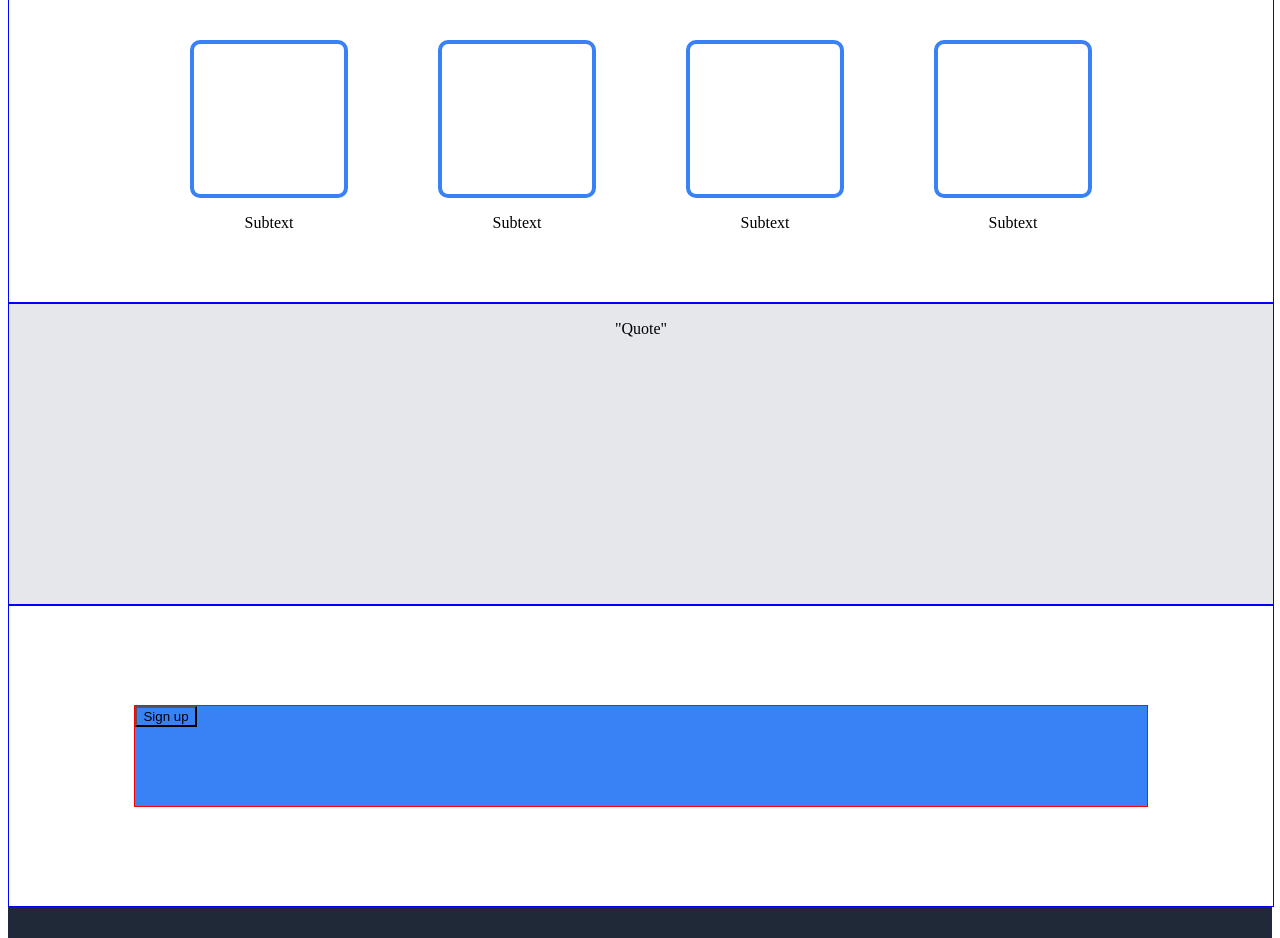
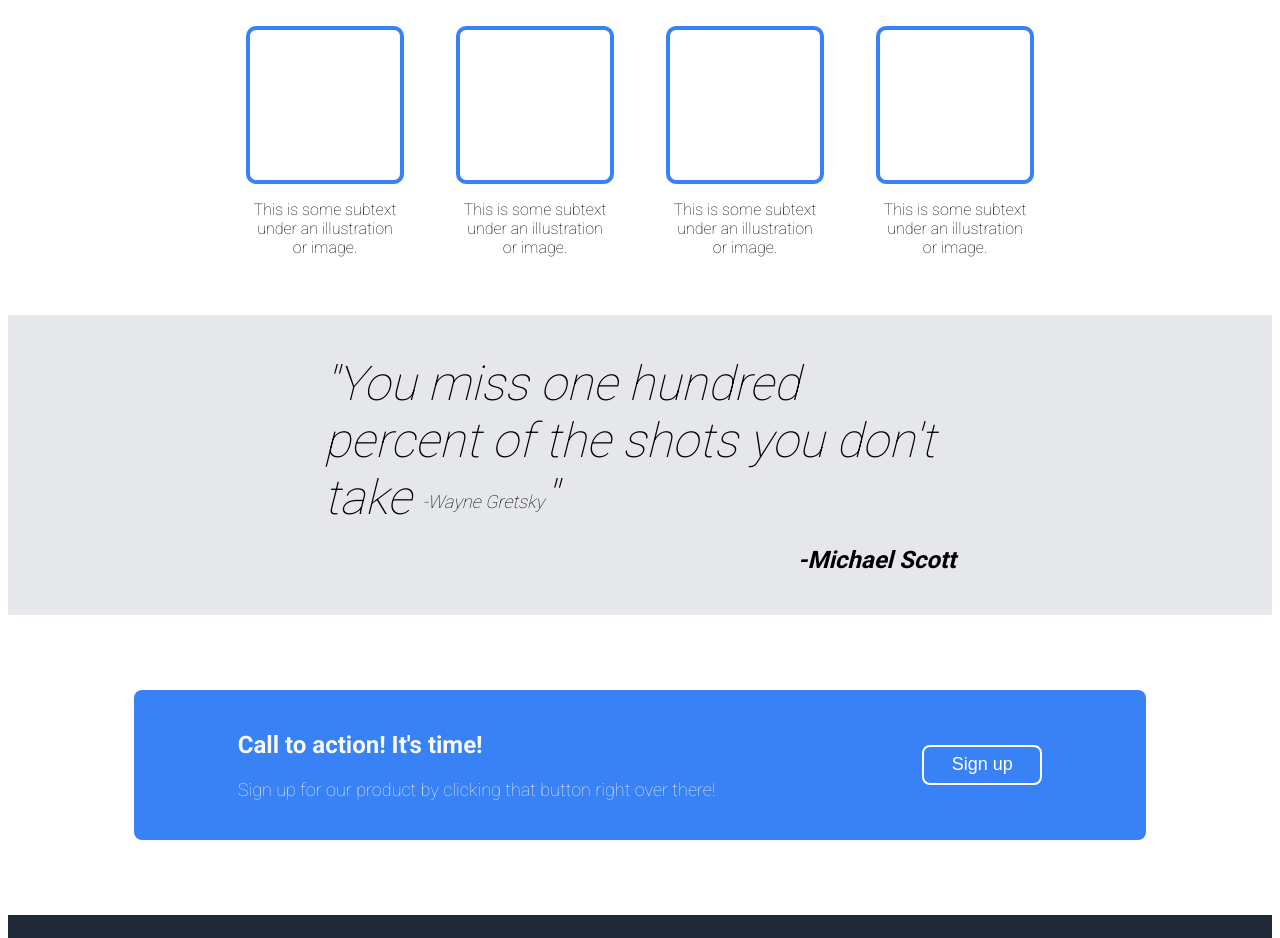
Before and after one commit to gordonball/odin-landing-page, a plain HTML site: page index.html in a window 1280 px wide. Shown: the part 580-1518 px from the top of the page. Drawn offline with Linux system fonts and the light colour scheme.

Commit message:
Second version of landing page.

```diff
--- a/index.html
+++ b/index.html
@@ -3,6 +3,9 @@
 <head>
 	<meta charset="utf-8">
 	<meta name="viewport" content="width=device-width, initial-scale=1">
+	<link rel="preconnect" href="https://fonts.googleapis.com">
+	<link rel="preconnect" href="https://fonts.gstatic.com" crossorigin>
+	<link href="https://fonts.googleapis.com/css2?family=Roboto:wght@100;700&display=swap" rel="stylesheet">
 	<title>Landing Page</title>
 	<link rel="stylesheet" href="style.css">
 </head>
@@ -11,49 +14,54 @@
 	<main>
 		<div class="container-1">
 			<div class="header">
-				<h2>Header Logo</h1>
+				<h2>Header Logo</h2>
 				<div class="header-links">
-					<h3>header link one</h2>
-					<h3>header link two</h2>
-					<h3>header link three</h2>
+					<h3>header link one</h3>
+					<h3>header link two</h3>
+					<h3>header link three</h3>
 				</div>
 			</div>
 			<div class="hero">
 				<div class="hero-text">
 					<h1>This website is awesome</h1>
-					<h3>This website has some subtext that goes here.</h3>
+					<h3>This website has some subtext that goes here under the main title. It's a smaller font and the color is lower contrast.</h3>
 					<button>Sign up</button>
 				</div>
 				<img src="https://images.unsplash.com/photo-1642860086450-f711c98b45fd?ixlib=rb-1.2.1&ixid=MnwxMjA3fDB8MHxwaG90by1wYWdlfHx8fGVufDB8fHx8&auto=format&fit=crop&w=1470&q=80">
 			</div>
 		</div>
+		<br>
 		<div class="container-2">
-			<p class="info">Some random information</p>
+			<p class="info">Some random information.</p>
 			<div class="info-boxes">
 				<div class="box">
 					<figure></figure>
-					<figcaption>Subtext</figcaption>
+					<figcaption>This is some subtext under an illustration or image.</figcaption>
 				</div>
 				<div class="box">
 					<figure></figure>
-					<figcaption>Subtext</figcaption>
+					<figcaption>This is some subtext under an illustration or image.</figcaption>
 				</div>
 				<div class="box">
 					<figure></figure>
-					<figcaption>Subtext</figcaption>
+					<figcaption>This is some subtext under an illustration or image.</figcaption>
 				</div>
 				<div class="box">
 					<figure></figure>
-					<figcaption>Subtext</figcaption>
+					<figcaption>This is some subtext under an illustration or image.</figcaption>
 				</div>
 			</div>
 		</div>
 		<div class="container-3">
-			<p class="quote">"Quote"</h2>
+			<p class="quote">"You miss one hundred percent of the shots you don't take <span style="font-size: 18px; vertical-align: middle;">-Wayne Gretsky</span><span style="font-size: 48px;">"</span><span style="display: block; font-size: 24px; font-weight: bold; margin-top: 20px; margin-left: 10px; text-align-last: end;">-Michael Scott</span></p>
 		</div>
 		<div class="container-4">
 			<div class="action">
-				<button>Sign up</button>
+				<div class="action-header">
+					<h2>Call to action! It's time!</h2>
+					<h3>Sign up for our product by clicking that button right over there!</h3>
+				</div>
+				<button class="button-2">Sign up</button>
 			</div>
 		</div>
 	</main>
--- a/style.css
+++ b/style.css
@@ -1,3 +1,6 @@
+body {
+	font-family: 'Roboto', sans-serif;
+}
 
 .container-1 {
 	display:  flex;
@@ -5,7 +8,6 @@
 	justify-content: center;
 	width: 100%;
 	background: #1F2937;
-	border: 1px solid blue;
 }
 
 .header {
@@ -14,71 +16,77 @@
 	width: 80%;
 	justify-content: space-between;
 	align-items: center;
-	border:  1px solid red;
 }
 
 h1 {
-	border:  1px solid red;
+	font-size: 48px;
+	font-weight: 700;
+	color: #F9FAF8;
+}
+
+h2 {
+	font-size: 24px;
+	font-weight: 700;
 	color: #F9FAF8;
 }
 
 h3 {
+	font-size: 18px;
+	font-weight: 100;
 	color: #E5E7EB;
 }
 
 .header-links {
-	display:  flex;
+	display: flex;
 	width: 50%;
 	justify-content: space-between;
-	border:  1px solid red;
 }
 
 .hero {
-	display:  flex;
+	display: flex;
 	justify-content: space-between;
-	width:  80%;
-	margin:  auto;
-	border:  1px solid red;
+	width: 80%;
+	margin: auto;
 }
 
 .hero-text {
-	display:  flex;
+	display: flex;
 	flex-direction: column;
-	border: 1px solid darkgray;
 }
 
 img {
-	width:  auto;
+	width: auto;
 	height: 400px;
 }
 
 .container-2 {
 	display: flex;
 	flex-direction: column;
-	border: 1px solid blue;
 	justify-content: center;
-	padding: 50px 0px;
 	width: 100%;
 	height: 300px;
+	padding: 50px 0px;
 }
 
 .info {
 	text-align: center;
+	font-size: 32px;
+	font-weight: 700;
 	margin: auto;
-	padding: 10px 0px;
 }
 
 .box {
 	display: flex;
 	flex-direction: column;
+	justify-content: center;
+	align-items: center;
+	width: 150px;
+	padding: 30px;
 }
 
 .info-boxes {
 	display: flex;
 	justify-content: center;
-	margin: 10px;
-	gap: 10px;
-	padding: 10px 0px;
 }
 
 figure {
@@ -92,21 +100,37 @@ figcaption {
 	text-align: center;
 }
 
-button, button-2 {
+button {
+	height: 40px;
+	width: 120px;
+	font-size: 18px;
 	background: #3882F6;
+	color: white;
+	border: none;
+	border-radius: 8px;
 }
 
-button-2 {
-	border: 2px white;
+.button-2 {
+	height: 40px;
+	width: 120px;
+	background: #3882F6;
+	border:  2px solid white;
+	border-radius: 8px;
 }
 
 .container-3 {
 	display: flex;
 	justify-content: center;
+	align-items: center;
 	width: 100%;
 	height: 300px;
 	background: #E5E7EB;
-	border: 1px solid blue;
+}
+
+.quote {
+	width: 50%;
+	font-size: 48px;
+	font-style: italic;
 }
 
 .container-4 {
@@ -115,16 +139,21 @@ button-2 {
 	align-items: center;
 	width: 100%;
 	height: 300px;
-	border: 1px solid blue;
 }
 
 .action {
-	height: 100px;
+	display: flex;
+	height: 150px;
 	width: 80%;
-	justify-content: center;
+	justify-content: space-around;
 	align-items: center;
 	background: #3882F6;
-	border: 1px solid red;
+	border-radius: 8px;
+}
+
+.action-header {
+	font-size: 24px;
+	color: white;
 }
 
 footer {
```
